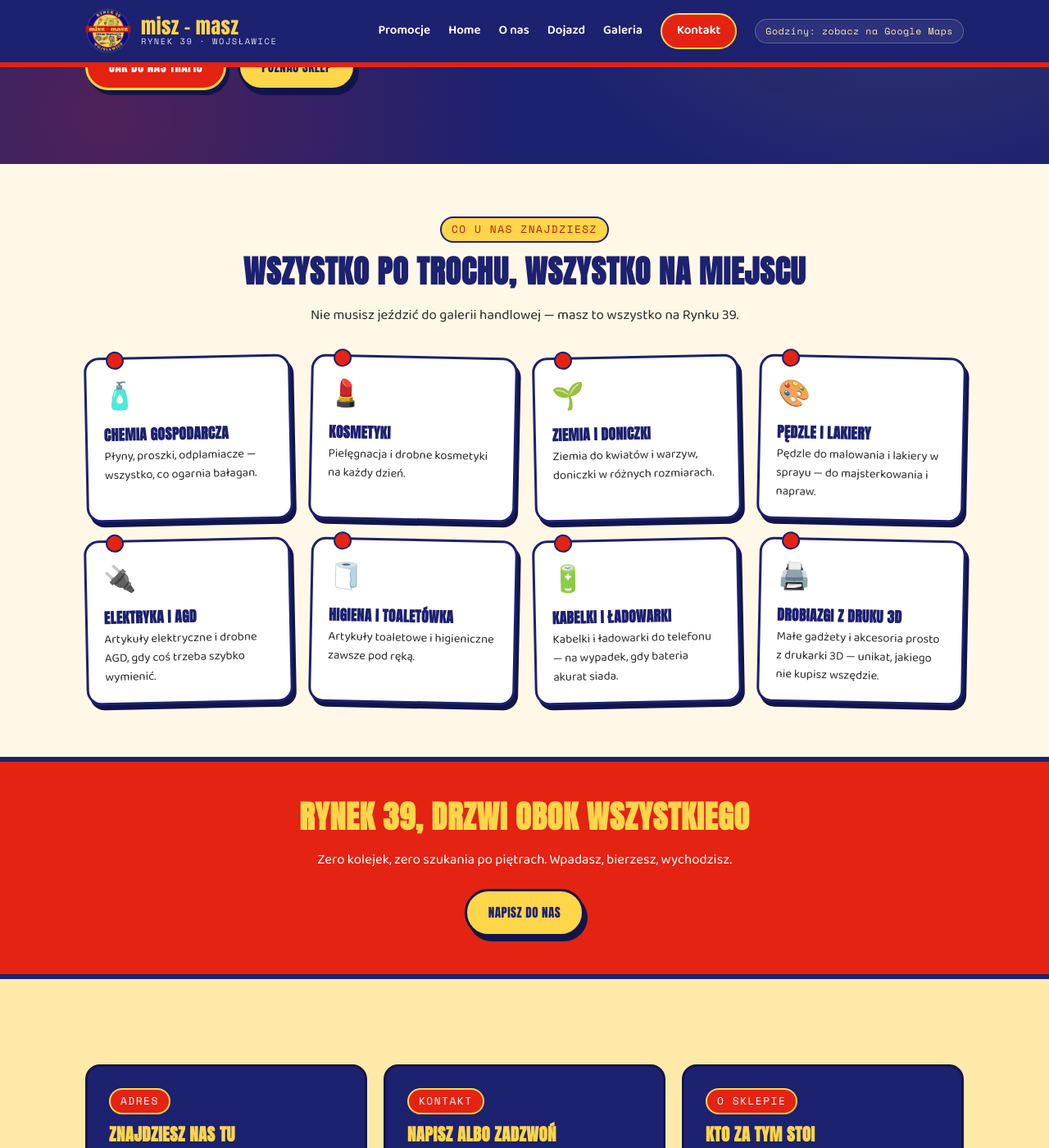
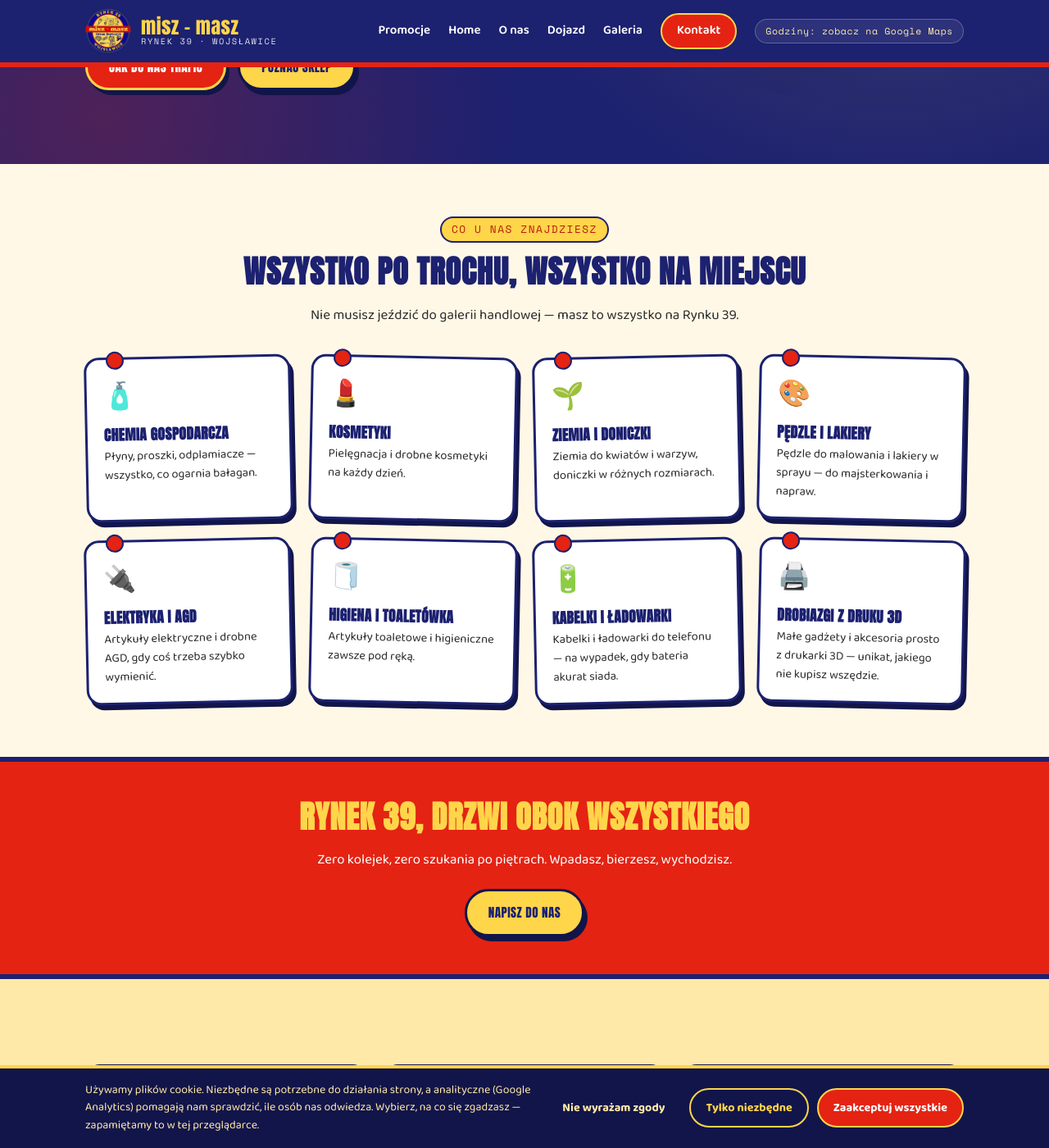
Before and after one commit to kajlo-dev/misz-masz, a Jekyll site: the page built from index.md, in a window 1280 px wide and 1400 px high, scrolled down 539 px. Shown: the whole window at 82% size. Built offline with Jekyll 4.4.1, drawn with Linux system fonts in a browser that asks for light colours.

Commit message:
Rozszerz baner RODO o trzy poziomy zgody
Zamiast prostego akceptuj/odrzuć, użytkownik może teraz wybrać: brak
zgody, tylko niezbędne cookies, albo zaakceptować wszystkie (co
uruchamia Google Analytics). Wybór zapisywany w localStorage.

Co-Authored-By: Claude Sonnet 5 <noreply@anthropic.com>

```diff
--- /dev/null
+++ b/_includes/cookie-banner.html
@@ -0,0 +1,13 @@
+<div class="cookie-banner" id="cookie-banner" hidden>
+  <div class="wrap cookie-banner-inner">
+    <p>
+      Używamy plików cookie. Niezbędne są potrzebne do działania strony, a analityczne (Google Analytics)
+      pomagają nam sprawdzić, ile osób nas odwiedza. Wybierz, na co się zgadzasz — zapamiętamy to w tej przeglądarce.
+    </p>
+    <div class="cookie-banner-actions">
+      <button type="button" id="cookie-reject" class="cookie-btn cookie-btn-ghost">Nie wyrażam zgody</button>
+      <button type="button" id="cookie-necessary" class="cookie-btn cookie-btn-outline">Tylko niezbędne</button>
+      <button type="button" id="cookie-accept" class="cookie-btn cookie-btn-solid">Zaakceptuj wszystkie</button>
+    </div>
+  </div>
+</div>
--- a/_layouts/default.html
+++ b/_layouts/default.html
@@ -13,18 +13,8 @@
   <link href="https://fonts.googleapis.com/css2?family=Anton&family=Baloo+2:wght@400;500;600;700;800&family=Space+Mono:wght@400;700&display=swap" rel="stylesheet">
 
   <link rel="stylesheet" href="{{ '/assets/css/style.css' | relative_url }}">
-
-  {% if site.google_analytics %}
-  <script async src="https://www.googletagmanager.com/gtag/js?id={{ site.google_analytics }}"></script>
-  <script>
-    window.dataLayer = window.dataLayer || [];
-    function gtag(){dataLayer.push(arguments);}
-    gtag('js', new Date());
-    gtag('config', '{{ site.google_analytics }}');
-  </script>
-  {% endif %}
 </head>
-<body data-places-key="{{ site.google_places_api_key }}" data-place-id="{{ site.google_place_id }}">
+<body data-places-key="{{ site.google_places_api_key }}" data-place-id="{{ site.google_place_id }}" data-ga-id="{{ site.google_analytics }}">
 
   {% include header.html %}
 
@@ -34,8 +24,15 @@
 
   {% include footer.html %}
 
+  {% if site.google_analytics %}
+    {% include cookie-banner.html %}
+  {% endif %}
+
   <script src="{{ '/assets/js/main.js' | relative_url }}"></script>
   <script src="{{ '/assets/js/hours.js' | relative_url }}"></script>
   <script src="{{ '/assets/js/gallery.js' | relative_url }}"></script>
+  {% if site.google_analytics %}
+  <script src="{{ '/assets/js/cookies.js' | relative_url }}"></script>
+  {% endif %}
 </body>
 </html>
--- a/assets/css/style.css
+++ b/assets/css/style.css
@@ -926,3 +926,64 @@ form.contact-form {
   text-align: center;
   color: rgba(255,255,255,0.6);
 }
+
+/* ============ BANER RODO / COOKIES ============ */
+
+.cookie-banner {
+  position: fixed;
+  left: 0;
+  right: 0;
+  bottom: 0;
+  z-index: 900;
+  background: var(--navy-deep);
+  border-top: 4px solid var(--yellow);
+}
+.cookie-banner[hidden] { display: none; }
+
+.cookie-banner-inner {
+  display: flex;
+  flex-wrap: wrap;
+  align-items: center;
+  justify-content: space-between;
+  gap: 16px;
+  padding: 16px 24px;
+}
+
+.cookie-banner-inner p {
+  color: var(--yellow-soft);
+  font-size: 0.88rem;
+  margin: 0;
+  flex: 1 1 320px;
+}
+
+.cookie-banner-actions {
+  display: flex;
+  flex-wrap: wrap;
+  gap: 10px;
+  flex: 0 0 auto;
+}
+
+.cookie-btn {
+  font-family: var(--font-body);
+  font-weight: 700;
+  font-size: 0.9rem;
+  padding: 10px 18px;
+  border-radius: 999px;
+  cursor: pointer;
+  border: 2px solid var(--yellow);
+}
+
+.cookie-btn-solid { background: var(--red); color: var(--white); }
+.cookie-btn-solid:hover { background: var(--red-deep); }
+
+.cookie-btn-outline { background: transparent; color: var(--yellow); }
+.cookie-btn-outline:hover { background: var(--yellow); color: var(--navy-deep); }
+
+.cookie-btn-ghost { background: transparent; color: var(--yellow-soft); border-color: transparent; }
+.cookie-btn-ghost:hover { color: var(--yellow); }
+
+@media (max-width: 480px) {
+  .cookie-banner-inner { padding: 14px 16px; }
+  .cookie-banner-actions { width: 100%; }
+  .cookie-btn { flex: 1 1 auto; text-align: center; }
+}
--- /dev/null
+++ b/assets/js/cookies.js
@@ -0,0 +1,50 @@
+// misz-masz — baner RODO: Google Analytics wczytujemy tylko po wyborze "wszystkie",
+// wybór (rejected / necessary / granted) zapamiętujemy w localStorage żeby nie pytać przy każdej wizycie.
+document.addEventListener("DOMContentLoaded", function () {
+  var gaId = document.body.getAttribute("data-ga-id");
+  if (!gaId) return;
+
+  var STORAGE_KEY = "cookie-consent";
+  var banner = document.getElementById("cookie-banner");
+
+  function loadGoogleAnalytics() {
+    var script = document.createElement("script");
+    script.async = true;
+    script.src = "https://www.googletagmanager.com/gtag/js?id=" + gaId;
+    document.head.appendChild(script);
+
+    window.dataLayer = window.dataLayer || [];
+    function gtag() { window.dataLayer.push(arguments); }
+    window.gtag = gtag;
+    gtag("js", new Date());
+    gtag("config", gaId);
+  }
+
+  var consent = localStorage.getItem(STORAGE_KEY);
+
+  if (consent === "granted") {
+    loadGoogleAnalytics();
+    return;
+  }
+
+  if (consent === "necessary" || consent === "rejected") {
+    return; // decyzja już podjęta, nie pokazujemy banera ponownie
+  }
+
+  if (!banner) return;
+  banner.hidden = false;
+
+  function decide(value) {
+    localStorage.setItem(STORAGE_KEY, value);
+    banner.hidden = true;
+    if (value === "granted") loadGoogleAnalytics();
+  }
+
+  var acceptBtn = document.getElementById("cookie-accept");
+  var necessaryBtn = document.getElementById("cookie-necessary");
+  var rejectBtn = document.getElementById("cookie-reject");
+
+  if (acceptBtn) acceptBtn.addEventListener("click", function () { decide("granted"); });
+  if (necessaryBtn) necessaryBtn.addEventListener("click", function () { decide("necessary"); });
+  if (rejectBtn) rejectBtn.addEventListener("click", function () { decide("rejected"); });
+});
```
